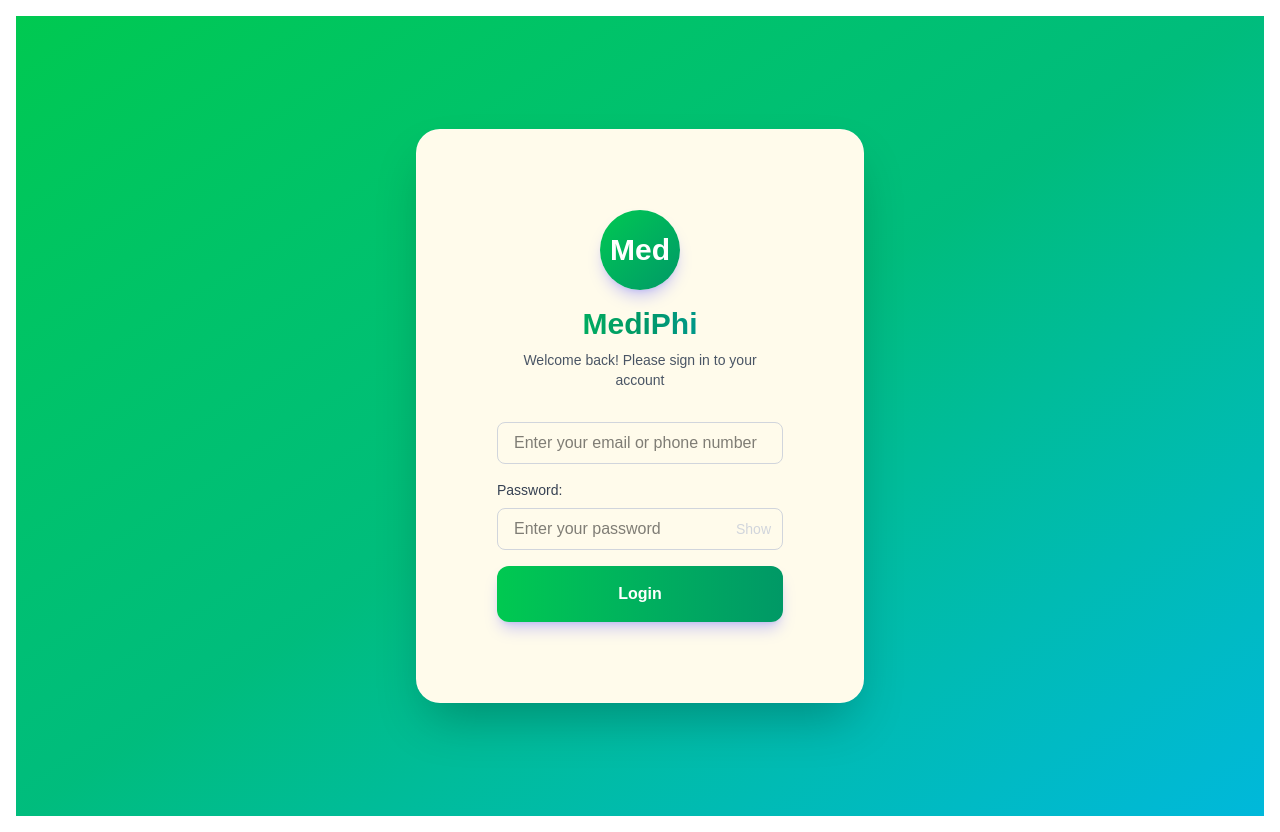
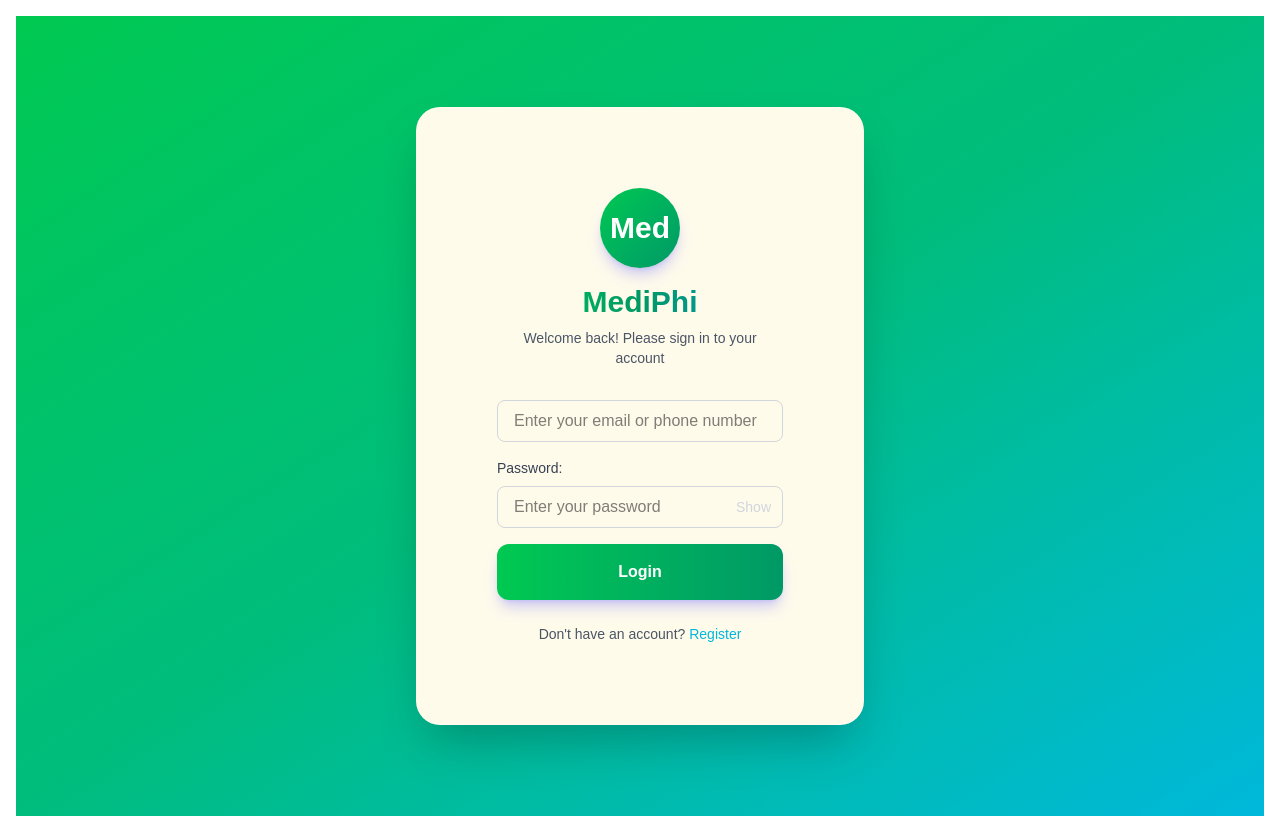
Before and after one commit to pvmodayil/mediphi, a Next.js app: page /login in a window 1280 px wide. Built offline with nearby package versions, Linux system fonts and the light colour scheme.

Commit message:
Added register button

```diff
--- a/app/(auth)/login/page.tsx
+++ b/app/(auth)/login/page.tsx
@@ -5,6 +5,7 @@ import LoginForm from '../../components/forms/LoginForm'
 const LoginPage: React.FC = () => {
   const handleLogin = (user: { email: string; password: string }) => {
     console.log('User logged in:', user);
+    console.log('Here you can handle the login logic, such as sending the user data to an API');
     // Here you can handle the login logic, such as sending the user data to an API
     // For example, you might call an API to authenticate the user
   };
--- a/app/components/forms/LoginForm.tsx
+++ b/app/components/forms/LoginForm.tsx
@@ -1,5 +1,3 @@
-'use client';
-
 import React, { useState } from "react";
 
 type User = {
@@ -8,11 +6,6 @@ type User = {
 };
 interface LoginFormProps {
     onLogin: (user: User) => void;
-}
-
-function onLogin(user: User) {
-    // This function will handle the login logic, such as redirecting the user or updating the UI.
-    console.log("User logged in:", user.email);
 }
 
 function LoginForm({onLogin}: LoginFormProps) {
@@ -114,6 +107,14 @@ function LoginForm({onLogin}: LoginFormProps) {
                     {loading ? "Logging in..." : "Login"}
                 </button>
             </form>
+            <div className="mt-6 text-sm text-gray-600">
+                <p>
+                    Don't have an account?{" "}
+                    <a href="../signup" className="text-cyan-500 hover:underline">
+                        Register
+                    </a>
+                </p>
+            </div>
         </div>
     );
 }
```
